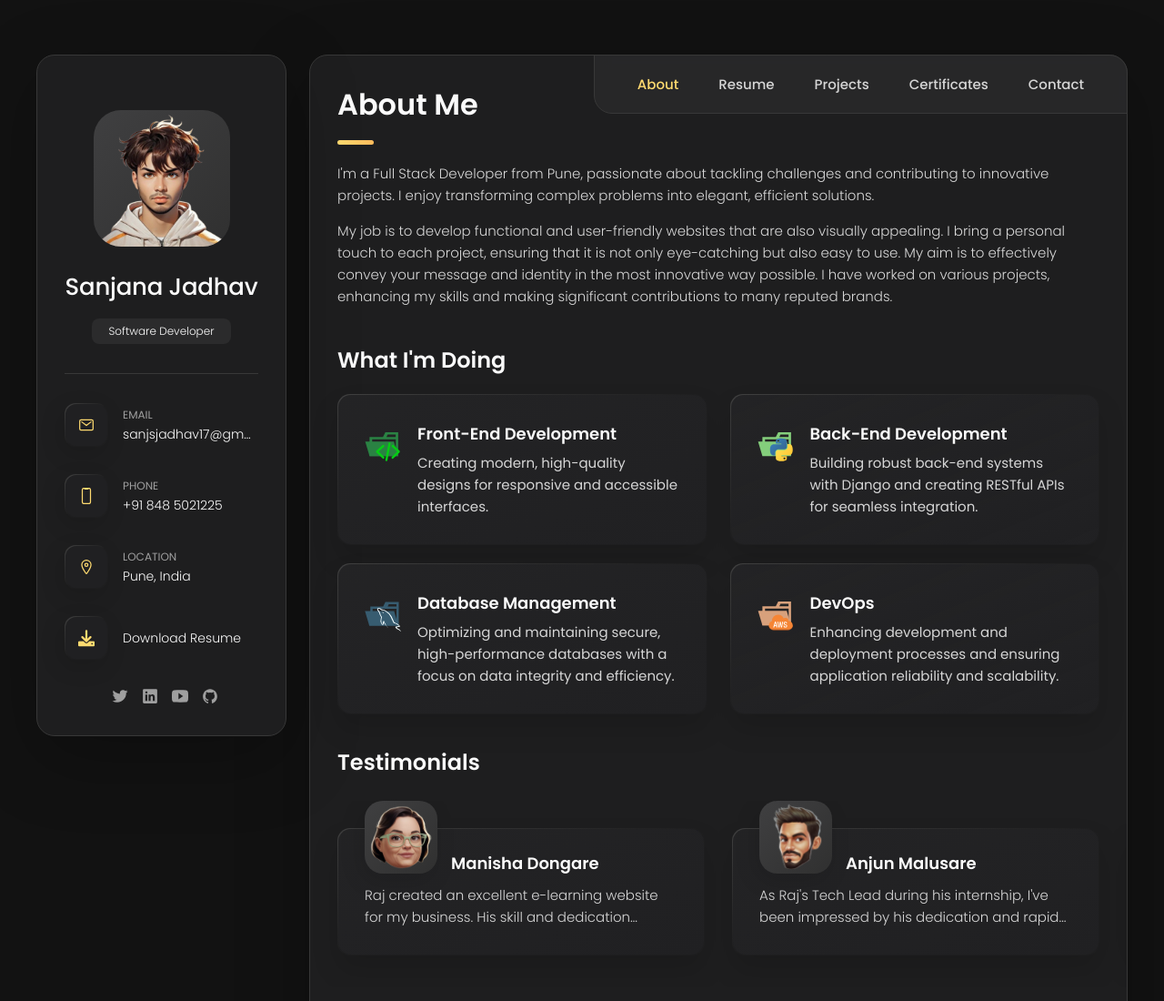
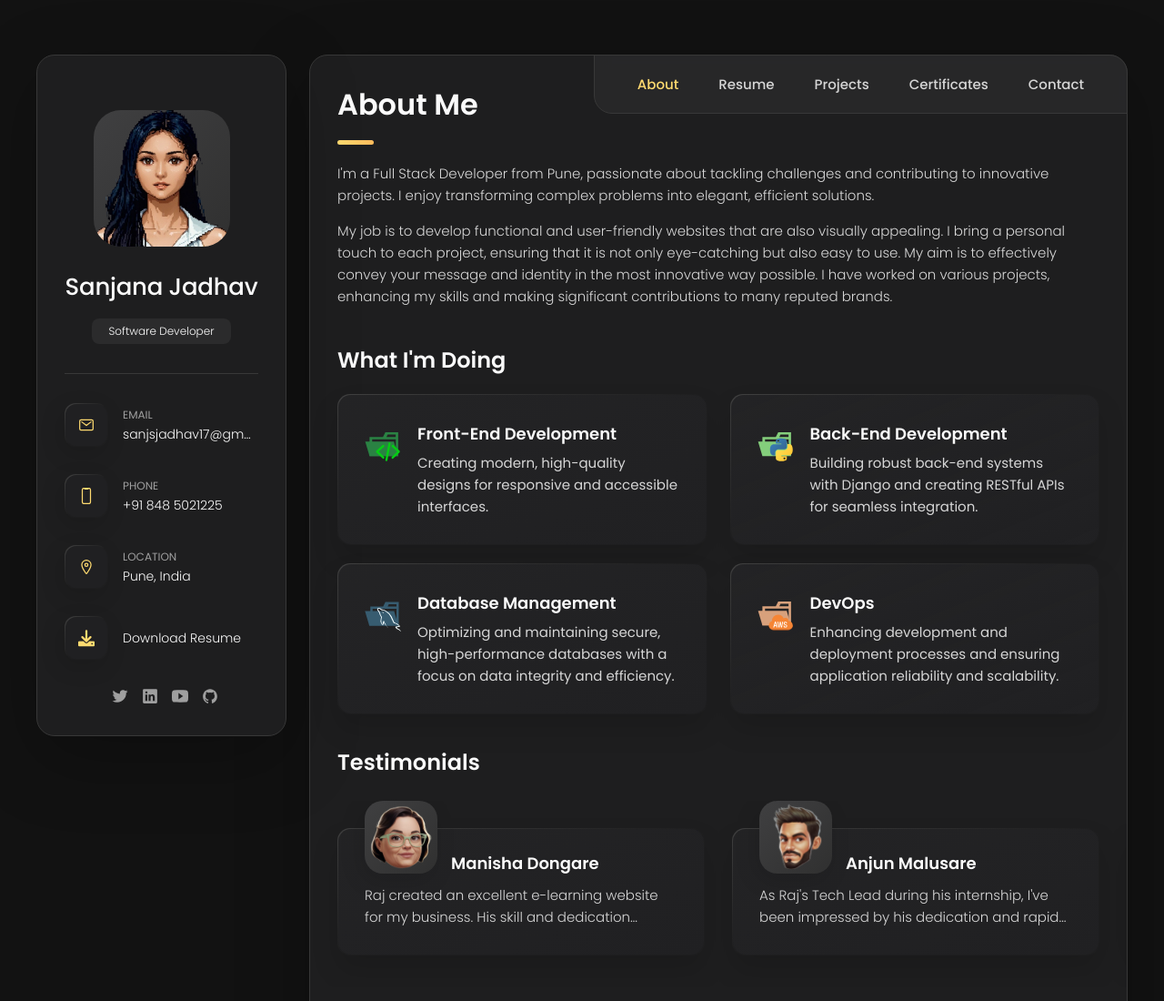
Before and after one commit to sanjsjadhav17/Portfolio, a plain HTML site: page index.html in a window 1280 px wide. Shown: the top 1100 px of the page at 91% size. Drawn offline with nearby package versions, Linux system fonts and the light colour scheme.

Commit message:
Update index.html

```diff
--- a/index.html
+++ b/index.html
@@ -10,7 +10,7 @@
   <!--
     - favicon
   -->
-  <link rel="shortcut icon" href="./assets/images/raj_falcon.png" type="image/x-icon">
+  <link rel="shortcut icon" href="./img/DeWatermark.ai_1730984434269-removebg-preview.png" type="image/x-icon">
 
   <!--
     - custom css link
@@ -43,7 +43,7 @@
 
       <div class="sidebar-info">
         <figure class="avatar-box">
-          <img src="./assets/images/logo_4_portfolio.png" alt="Sanjana Jadhav" width="80">
+          <img src="./img/DeWatermark.ai_1730984434269-removebg-preview.png" alt="Sanjana Jadhav" width="80">
 
         </figure>
 
```
